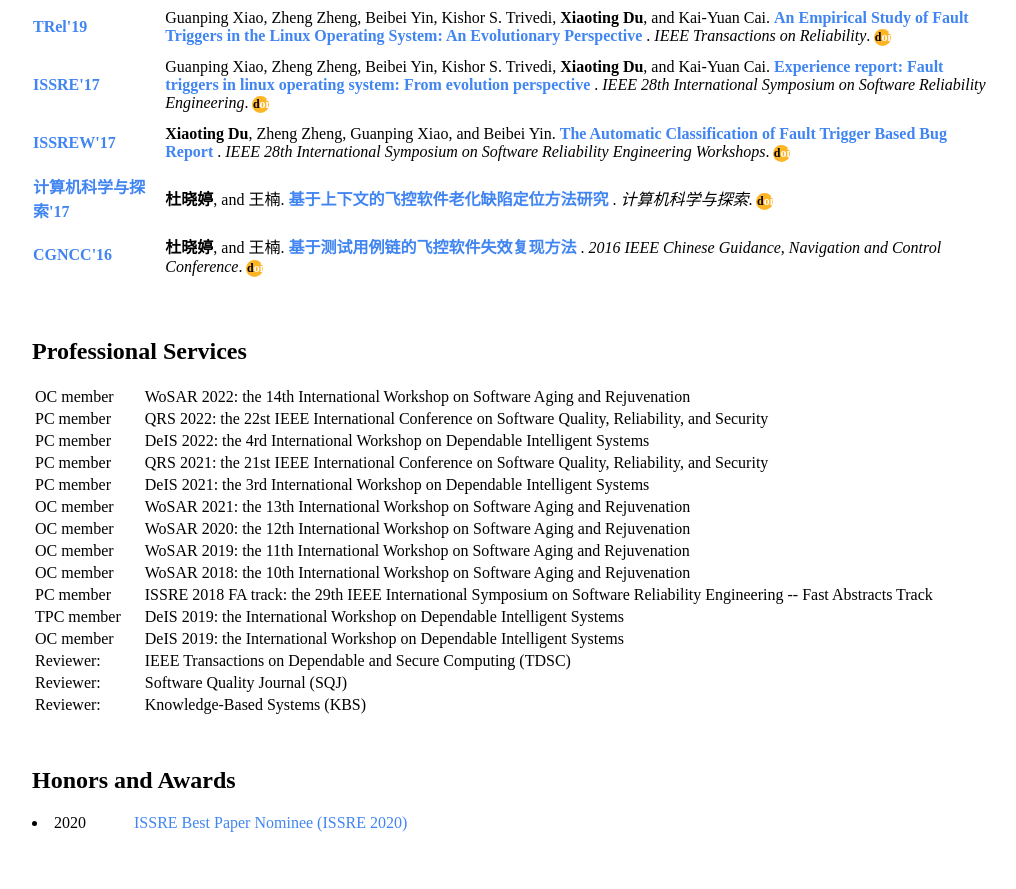
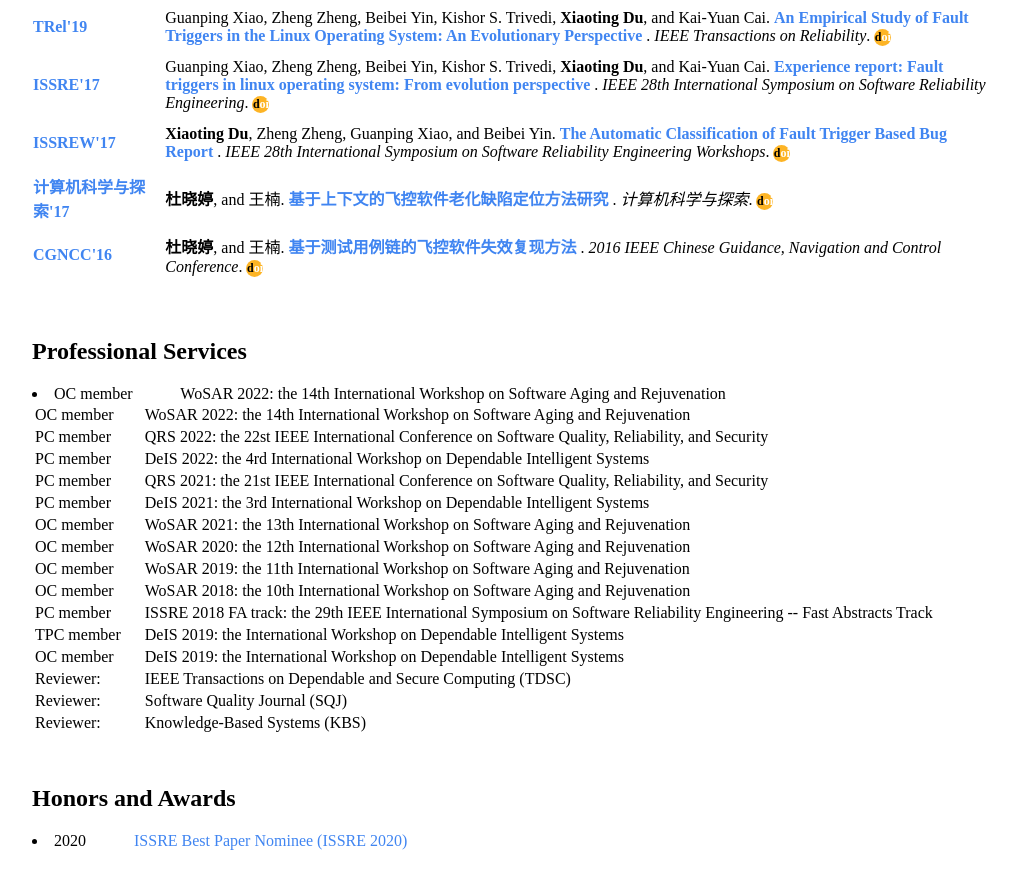
Before and after one commit to xiaotingdu/xiaotingdu.github.io, a Jekyll site: the page index.html, which Jekyll copies as it is, in a window 1280 px wide and 900 px high, scrolled down 1113 px. Shown: the top 889 px of the window, without its empty margins (128-1144 px from the left). Built offline with Jekyll 4.4.1, drawn with Linux system fonts in a browser that asks for light colours; a style sheet for code colours, icons or effects is not loaded.

Commit message:
Update index.html

```diff
--- a/index.html
+++ b/index.html
@@ -144,7 +144,11 @@
 <h2>Professional Services</h2>
 <table>
 
- <tr>
+<li class="MsoNormal" style="mso-margin-top-alt:auto;mso-margin-bottom-alt:auto;
+mso-list:l6 level1 lfo10;tab-stops:list 36.0pt"><span lang="EN-US">OC member
+&nbsp;&nbsp;&nbsp;&nbsp;&nbsp;&nbsp;&nbsp;&nbsp;&nbsp;&nbsp; <a>WoSAR 2022: the 14th International Workshop on Software Aging and Rejuvenation</a></span></li>
+
+<tr>
 <td>OC member</td>
 <td>&nbsp;&nbsp;&nbsp;&nbsp;</td>
 <td>WoSAR 2022: the 14th International Workshop on Software Aging and Rejuvenation</td>
```
